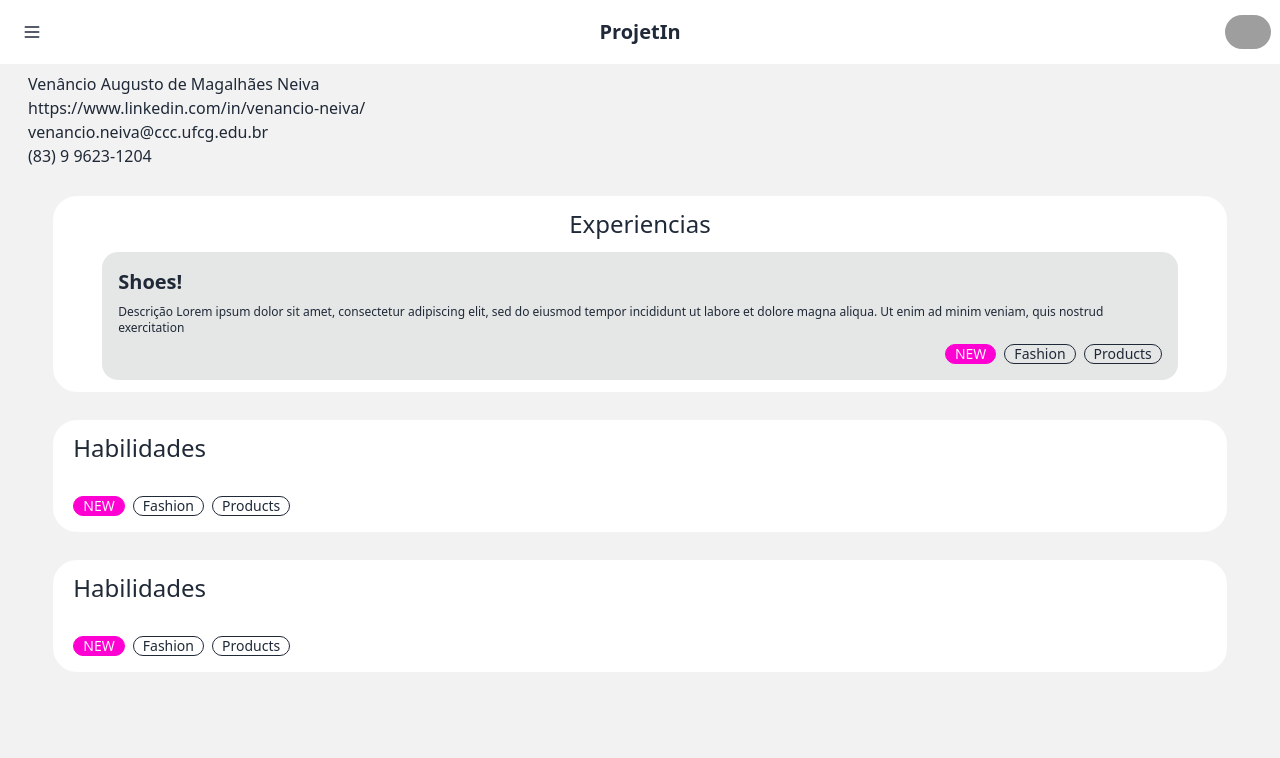
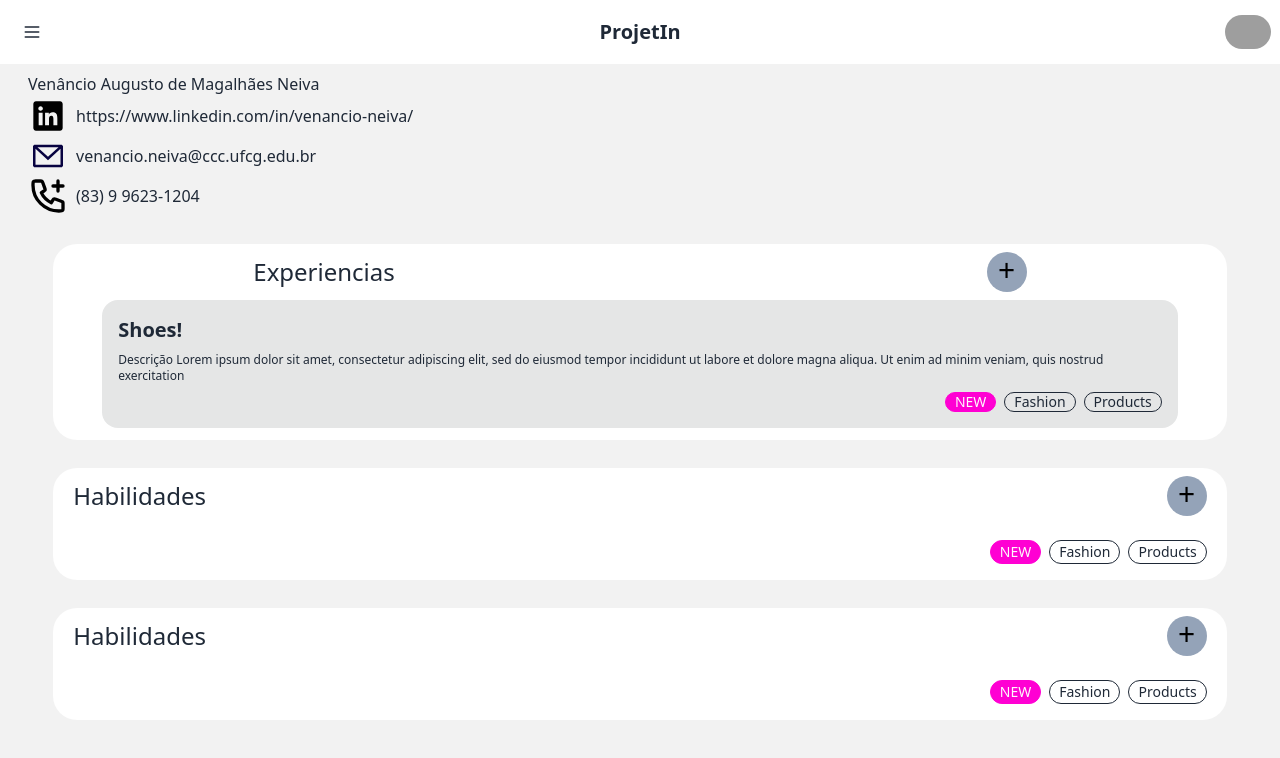
Before and after one commit to ESinco/frontend, a Next.js app: page /profile/1 in a window 1280 px wide. Shown: the top 758 px of the page. Built offline with nearby package versions, Linux system fonts and the light colour scheme; grey boxes are pictures that could not be loaded.

Commit message:
adding svg's

```diff
--- a/src/components/ExperienciasCard.js
+++ b/src/components/ExperienciasCard.js
@@ -1,7 +1,12 @@
 export default function ExperienciasCard() {
   return (
     <div className="bg-base-100 flex flex-col items-center justify-center w-11/12 mx-auto rounded-3xl my-7">
-      <h1 className="text-2xl py-3">Experiencias</h1>
+      <div className="flex flex-row justify-around gap-48 w-full">
+        <h1 className="text-2xl py-3">Experiencias</h1>
+        <button className="bg-slate-400 text-3xl text-black text-center duration-400 hover:bg-slate-300 transition-colors hover:cursor-pointer pb-1 w-10 h-10 mt-2 rounded-full">
+          +
+        </button>
+      </div>
       <div className="card bg-base-300 w-11/12 mb-3">
         <div className="card-body p-4">
           <h2 className="card-title">Shoes!</h2>
--- a/src/components/HabilidadesCard.js
+++ b/src/components/HabilidadesCard.js
@@ -1,11 +1,16 @@
 export default function HabilidadesCard() {
   return (
     <div className="bg-base-100 flex flex-col items-start justify-between px-5 w-11/12 mx-auto rounded-3xl my-7 h-28">
-      <h1 className="text-2xl py-3">Habilidades</h1>
-      <div className="card-actions justify-end pb-4">
-        <div className="badge badge-secondary">NEW</div>
-        <div className="badge badge-outline">Fashion</div>
-        <div className="badge badge-outline">Products</div>
+      <div className="flex flex-row justify-between w-full">
+        <h1 className="text-2xl py-3">Habilidades</h1>
+        <button className="bg-slate-400 text-3xl text-black text-center duration-400 hover:bg-slate-300 transition-colors hover:cursor-pointer mr-8 md:mr-0 pb-1 w-10 h-10 mt-2 rounded-full">
+          +
+        </button>
+      </div>
+      <div className="w-full card-actions justify-end pb-4">
+        <div className="badge badge-secondary h-6">NEW</div>
+        <div className="badge badge-outline h-6">Fashion</div>
+        <div className="badge badge-outline h-6">Products</div>
       </div>
     </div>
   );
--- a/src/pages/profile/[username].js
+++ b/src/pages/profile/[username].js
@@ -14,13 +14,52 @@ export default function UserProfilePage() {
       {/* DIV INFORMACOES INICIAIS */}
       <div className="flex justify-center flex-col items-start mx-7 my-2">
         <p>Venâncio Augusto de Magalhães Neiva</p>
-        <div>
+        <div className="flex flex-row items-center gap-2">
+          <svg
+            xmlns="http://www.w3.org/2000/svg"
+            x="0px"
+            y="0px"
+            width="40"
+            height="40"
+            viewBox="0 0 30 30"
+          >
+            <path d="M24,4H6C4.895,4,4,4.895,4,6v18c0,1.105,0.895,2,2,2h18c1.105,0,2-0.895,2-2V6C26,4.895,25.105,4,24,4z M10.954,22h-2.95 v-9.492h2.95V22z M9.449,11.151c-0.951,0-1.72-0.771-1.72-1.72c0-0.949,0.77-1.719,1.72-1.719c0.948,0,1.719,0.771,1.719,1.719 C11.168,10.38,10.397,11.151,9.449,11.151z M22.004,22h-2.948v-4.616c0-1.101-0.02-2.517-1.533-2.517 c-1.535,0-1.771,1.199-1.771,2.437V22h-2.948v-9.492h2.83v1.297h0.04c0.394-0.746,1.356-1.533,2.791-1.533 c2.987,0,3.539,1.966,3.539,4.522V22z"></path>
+          </svg>
           <p>https://www.linkedin.com/in/venancio-neiva/</p>
         </div>
-        <div>
+        <div className="flex flex-row gap-2 items-center">
+          <svg
+            width="40px"
+            height="40px"
+            viewBox="0 0 24 24"
+            fill="none"
+            xmlns="http://www.w3.org/2000/svg"
+          >
+            <path
+              fill-rule="evenodd"
+              clip-rule="evenodd"
+              d="M3.75 5.25L3 6V18L3.75 18.75H20.25L21 18V6L20.25 5.25H3.75ZM4.5 7.6955V17.25H19.5V7.69525L11.9999 14.5136L4.5 7.6955ZM18.3099 6.75H5.68986L11.9999 12.4864L18.3099 6.75Z"
+              fill="#080341"
+            />
+          </svg>
           <p>venancio.neiva@ccc.ufcg.edu.br</p>
         </div>
-        <div>
+        <div className="flex flex-row gap-2 items-center">
+          <svg
+            width="40px"
+            height="40px"
+            viewBox="0 0 24 24"
+            fill="none"
+            xmlns="http://www.w3.org/2000/svg"
+          >
+            <path
+              d="M18 9V6M18 6V3M18 6H15M18 6H21M18.5 21C9.93959 21 3 14.0604 3 5.5C3 5.11378 3.01413 4.73086 3.04189 4.35173C3.07375 3.91662 3.08968 3.69907 3.2037 3.50103C3.29814 3.33701 3.4655 3.18146 3.63598 3.09925C3.84181 3 4.08188 3 4.56201 3H7.37932C7.78308 3 7.98496 3 8.15802 3.06645C8.31089 3.12515 8.44701 3.22049 8.55442 3.3441C8.67601 3.48403 8.745 3.67376 8.88299 4.05321L10.0491 7.26005C10.2096 7.70153 10.2899 7.92227 10.2763 8.1317C10.2643 8.31637 10.2012 8.49408 10.0942 8.64506C9.97286 8.81628 9.77145 8.93713 9.36863 9.17882L8 10C9.2019 12.6489 11.3501 14.7999 14 16L14.8212 14.6314C15.0629 14.2285 15.1837 14.0271 15.3549 13.9058C15.5059 13.7988 15.6836 13.7357 15.8683 13.7237C16.0777 13.7101 16.2985 13.7904 16.74 13.9509L19.9468 15.117C20.3262 15.255 20.516 15.324 20.6559 15.4456C20.7795 15.553 20.8749 15.6891 20.9335 15.842C21 16.015 21 16.2169 21 16.6207V19.438C21 19.9181 21 20.1582 20.9007 20.364C20.8185 20.5345 20.663 20.7019 20.499 20.7963C20.3009 20.9103 20.0834 20.9262 19.6483 20.9581C19.2691 20.9859 18.8862 21 18.5 21Z"
+              stroke="#000000"
+              stroke-width="2"
+              stroke-linecap="round"
+              stroke-linejoin="round"
+            />
+          </svg>
           <p>(83) 9 9623-1204</p>
         </div>
       </div>
```
Also changed, not shown: src/pages/profile/email-1-svgrepo-com.svg (added), src/phone-plus-svgrepo-com.svg (added).
